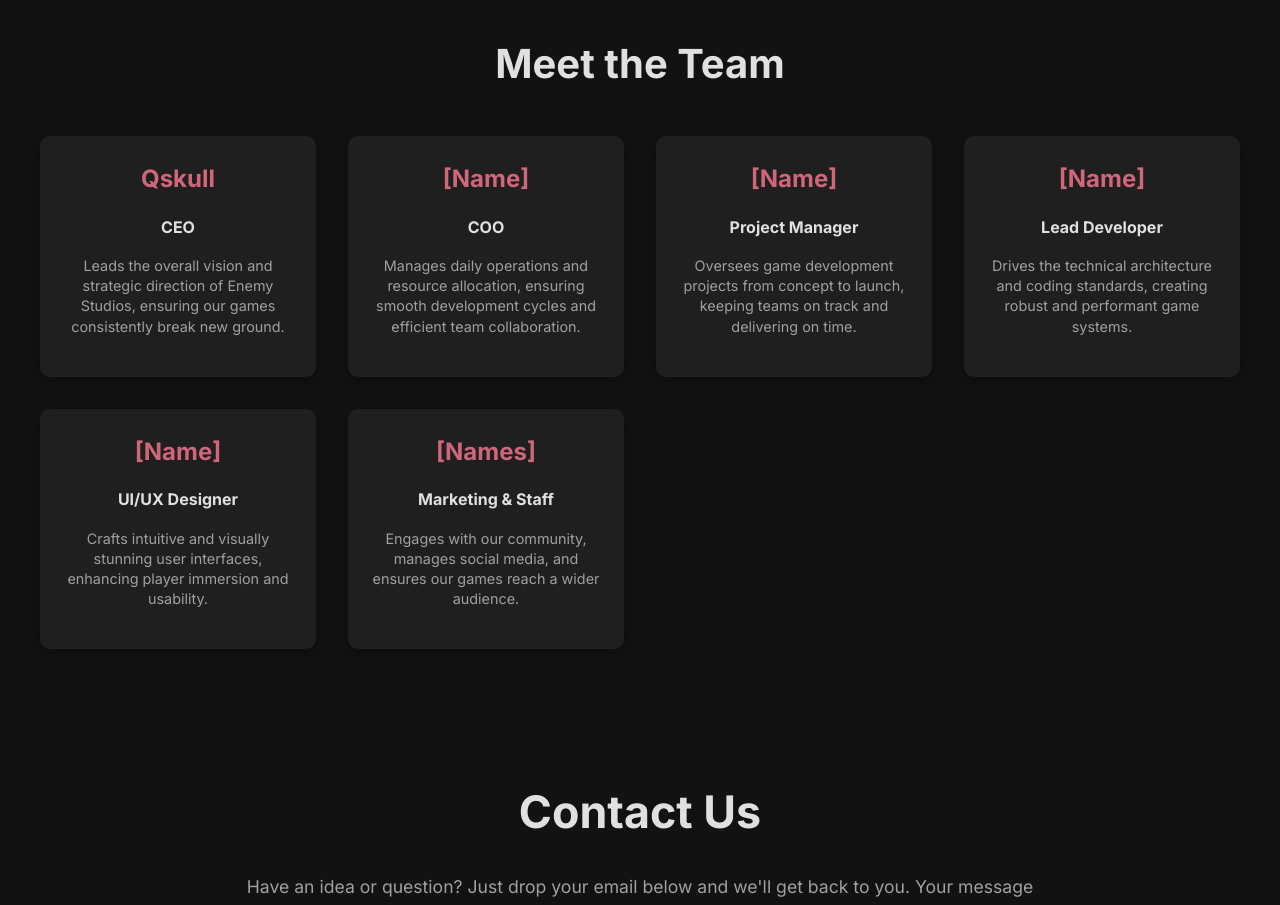
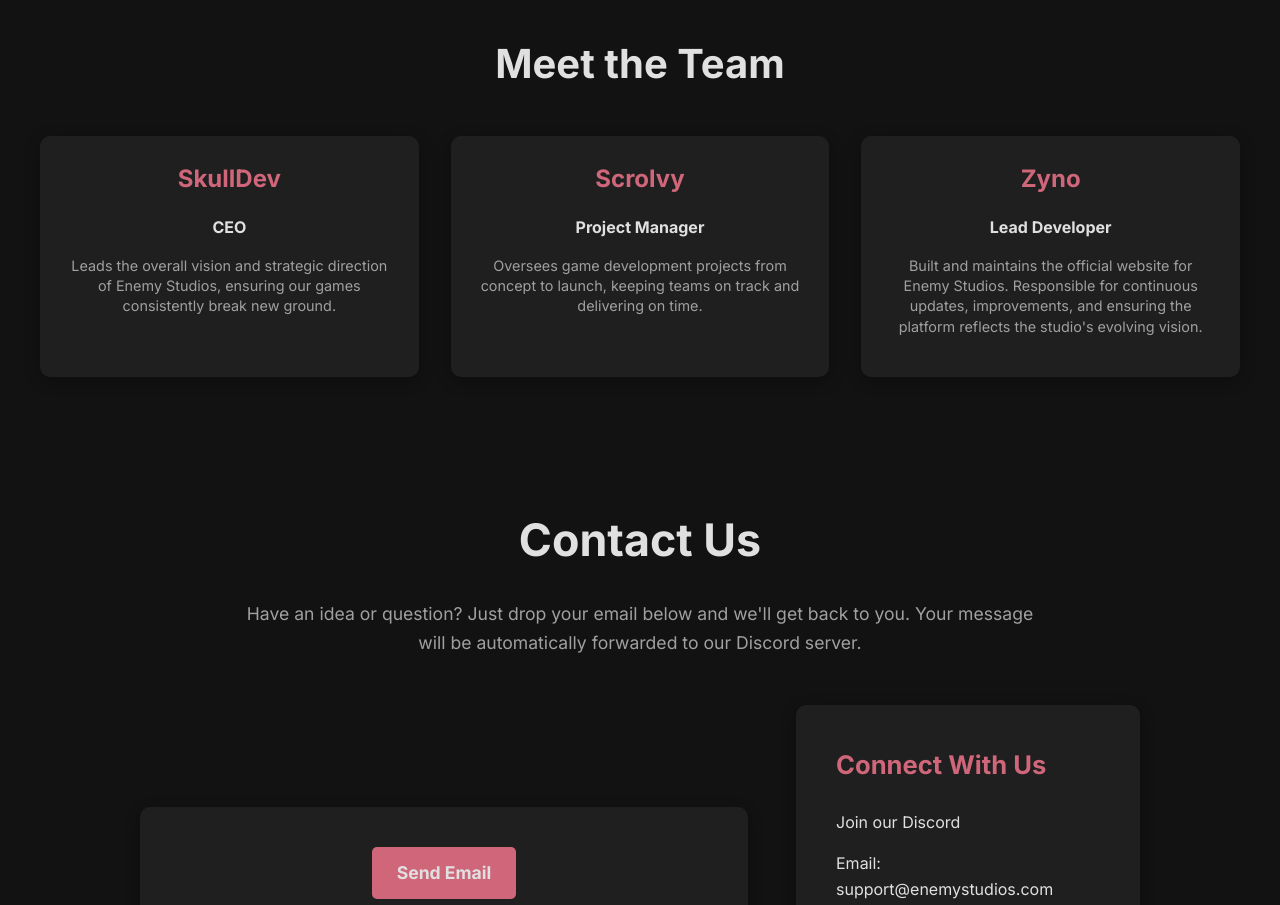
Before and after one commit to Hussein-kadhim/enemy-studios, a React (Create React App) app: page / in a window 1280 px wide. Shown: the part 1880-2785 px from the top of the page. Built offline with nearby package versions, Linux system fonts and the light colour scheme.

Commit message:
cleaned up team section, updated Lead Dev text

```diff
--- a/src/components/pages/About.jsx
+++ b/src/components/pages/About.jsx
@@ -41,7 +41,7 @@
         <h2>Meet the Team</h2>
         <div className="team-grid">
           <div className="team-member-card">
-            <h3>Qskull</h3>
+            <h3>SkullDev</h3>
             <p className="role">CEO</p>
             <p className="bio">
               Leads the overall vision and strategic direction of Enemy Studios,
@@ -49,15 +49,7 @@
             </p>
           </div>
           <div className="team-member-card">
-            <h3>[Name]</h3>
-            <p className="role">COO</p>
-            <p className="bio">
-              Manages daily operations and resource allocation, ensuring smooth
-              development cycles and efficient team collaboration.
-            </p>
-          </div>
-          <div className="team-member-card">
-            <h3>[Name]</h3>
+            <h3>Scrolvy</h3>
             <p className="role">Project Manager</p>
             <p className="bio">
               Oversees game development projects from concept to launch, keeping
@@ -65,27 +57,12 @@
             </p>
           </div>
           <div className="team-member-card">
-            <h3>[Name]</h3>
+            <h3>Zyno</h3>
             <p className="role">Lead Developer</p>
             <p className="bio">
-              Drives the technical architecture and coding standards, creating
-              robust and performant game systems.
-            </p>
-          </div>
-          <div className="team-member-card">
-            <h3>[Name]</h3>
-            <p className="role">UI/UX Designer</p>
-            <p className="bio">
-              Crafts intuitive and visually stunning user interfaces, enhancing
-              player immersion and usability.
-            </p>
-          </div>
-          <div className="team-member-card">
-            <h3>[Names]</h3>
-            <p className="role">Marketing & Staff</p>
-            <p className="bio">
-              Engages with our community, manages social media, and ensures our
-              games reach a wider audience.
+              Built and maintains the official website for Enemy Studios.
+              Responsible for continuous updates, improvements, and ensuring the
+              platform reflects the studio's evolving vision.
             </p>
           </div>
         </div>
```
